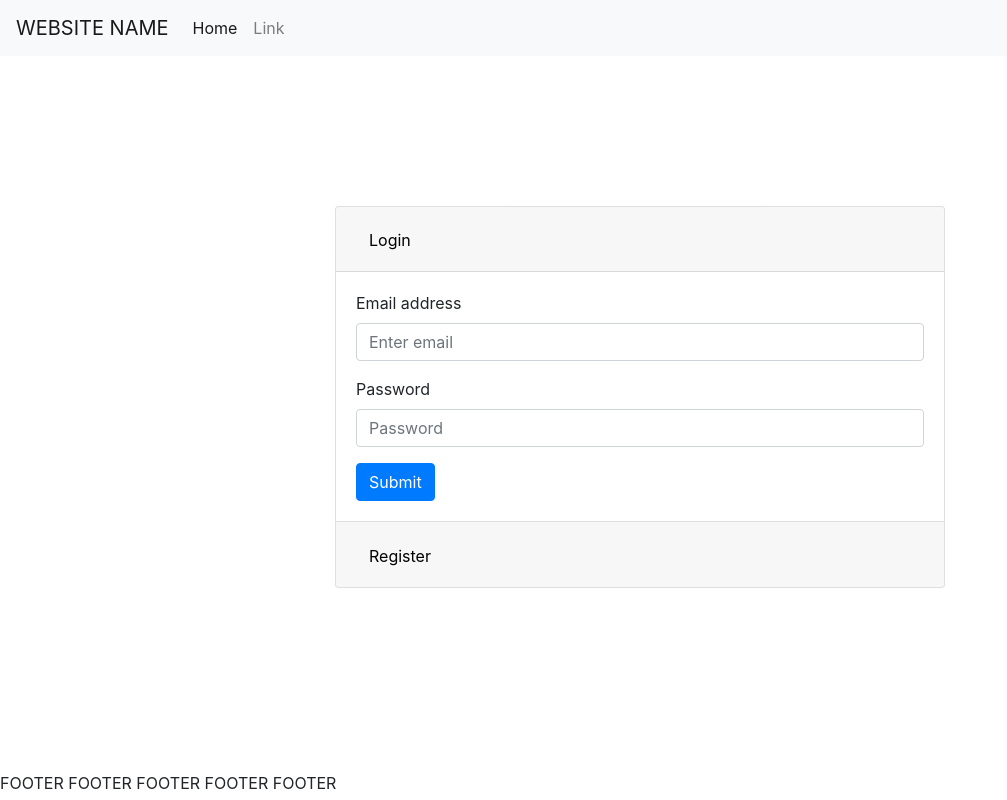
After one commit to TijsM/realEstate, a PHP site: page /login-register.php in a window 1280 px wide. The commit adds this page. Shown: the whole page, without its empty margins (0-1007 px from the left). Run offline with PHP 8.4, Linux system fonts and the light colour scheme.

Commit message:
change of css library + added login form

```diff
--- a/app.css
+++ b/app.css
@@ -5,8 +5,25 @@
 
 /*** LOGIN ********************************************************************/
 
-.accordion button
+.loginRegisterContainer{
+    margin-top: 150px;
+}
+
+.accordion-title
 {
     color: black;
     text-emphasis: none;
 }
+
+
+
+
+
+
+
+/*** FOOTER ********************************************************************/
+
+footer{
+    position: absolute;
+    bottom: 5px;
+}
--- a/bottom.php
+++ b/components/bottom.php
@@ -1,8 +1,11 @@
+    <footer>
+      FOOTER FOOTER FOOTER FOOTER FOOTER
 
-   FOOTER FOOTER FOOTER FOOTER FOOTER
+    </footer>
 
     <script src="https://code.jquery.com/jquery-3.3.1.slim.min.js" integrity="sha384-q8i/X+965DzO0rT7abK41JStQIAqVgRVzpbzo5smXKp4YfRvH+8abtTE1Pi6jizo" crossorigin="anonymous"></script>
     <script src="https://cdnjs.cloudflare.com/ajax/libs/popper.js/1.14.7/umd/popper.min.js" integrity="sha384-UO2eT0CpHqdSJQ6hJty5KVphtPhzWj9WO1clHTMGa3JDZwrnQq4sF86dIHNDz0W1" crossorigin="anonymous"></script>
     <script src="https://stackpath.bootstrapcdn.com/bootstrap/4.3.1/js/bootstrap.min.js" integrity="sha384-JjSmVgyd0p3pXB1rRibZUAYoIIy6OrQ6VrjIEaFf/nJGzIxFDsf4x0xIM+B07jRM" crossorigin="anonymous"></script>
-  </body>
-</html>
+    </body>
+
+    </html>
--- /dev/null
+++ b/login-register.php
@@ -0,0 +1,52 @@
+<?php
+require_once(__DIR__ . '/components/top.php');
+?>
+
+
+<div class="accordion col col-lg-6 align-self-center offset-lg-3 loginRegisterContainer" id="accordionExample">
+    <div class="card">
+        <div class="card-header" id="headingOne">
+            <h2 class="mb-0">
+                <button class="btn btn-link accordion-title" type="button" data-toggle="collapse" data-target="#collapseOne" aria-expanded="true" aria-controls="collapseOne">
+                    Login
+                </button>
+            </h2>
+        </div>
+
+        <div id="collapseOne" class="collapse show" aria-labelledby="headingOne" data-parent="#accordionExample">
+            <div class="card-body">
+                <form>
+                    <div class="form-group">
+                        <label for="txtEmail">Email address</label>
+                        <input type="text" class="form-control" id="txtEmail" name="txtEmail" placeholder="Enter email">
+                    </div>
+                    <div class="form-group">
+                        <label for="exampleInputPassword1">Password</label>
+                        <input type="password" class="form-control" id="exampleInputPassword1" placeholder="Password">
+                    </div>
+                    <button type="submit" class="btn btn-primary">Submit</button>
+                </form>
+            </div>
+        </div>
+    </div>
+    <div class="card">
+        <div class="card-header" id="headingTwo">
+            <h2 class="mb-0">
+                <button class="btn btn-link collapsed accordion-title" type="button" data-toggle="collapse" data-target="#collapseTwo" aria-expanded="false" aria-controls="collapseTwo">
+                    Register
+                </button>
+            </h2>
+        </div>
+        <div id="collapseTwo" class="collapse" aria-labelledby="headingTwo" data-parent="#accordionExample">
+            <div class="card-body">
+                register form
+            </div>
+        </div>
+    </div>
+</div>
+
+
+
+<?php
+require_once(__DIR__ . '/components/bottom.php');
+?>
```
Also changed, not shown: login.php (deleted, +0 -42 lines), components/top.php (renamed from top.php).
